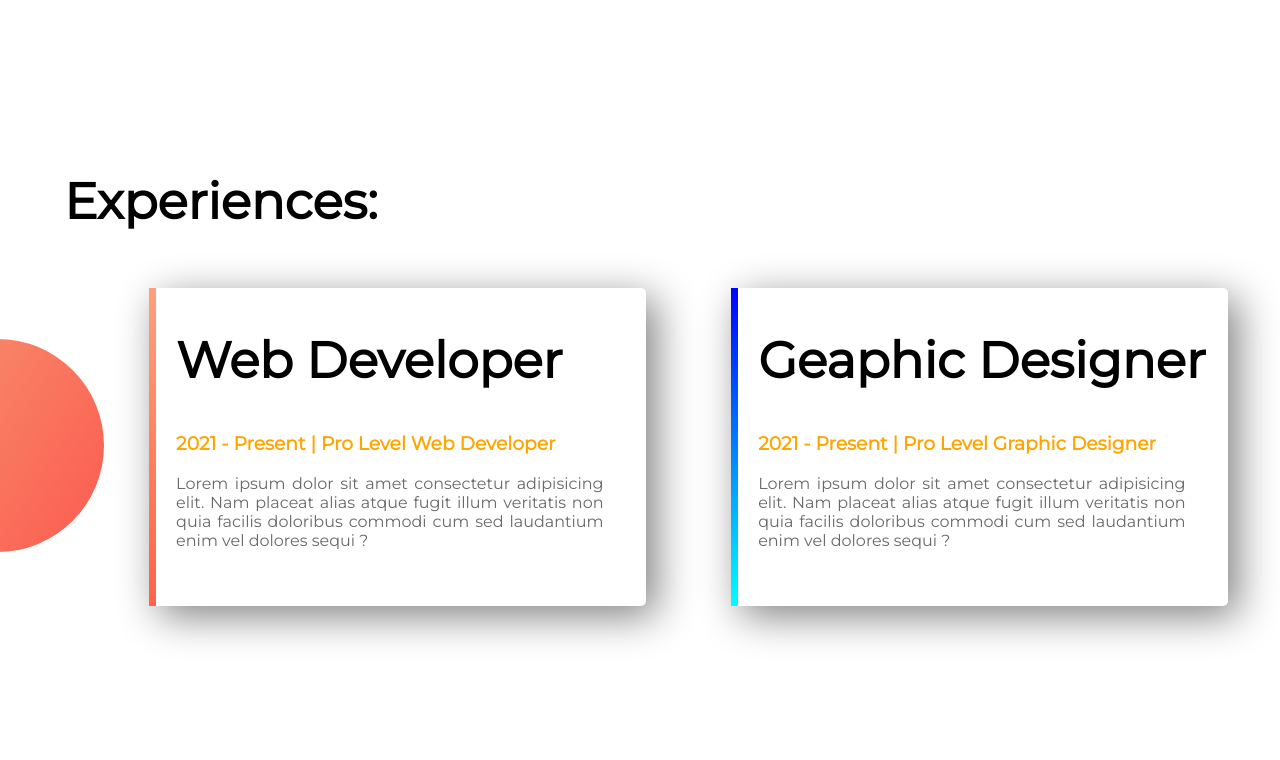
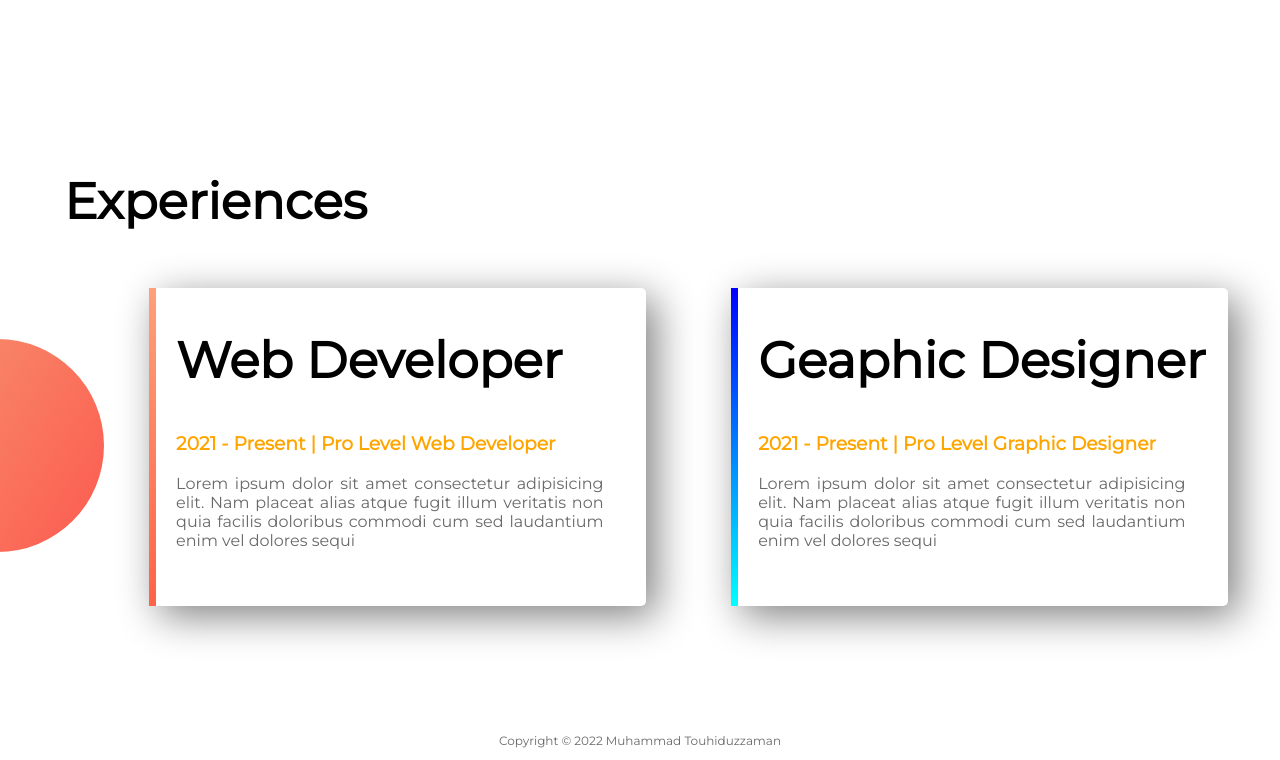
Before and after one commit to TouhidZaman/developer-portfolio, a plain HTML site: page index.html in a window 1280 px wide. Shown: the part 991-1751 px from the top of the page. Before the commit the page ends 1712 px from the top, so only its background shows below. Drawn offline with Linux system fonts and the light colour scheme.

Commit message:
footer section added

```diff
--- a/index.html
+++ b/index.html
@@ -4,13 +4,16 @@
     <meta charset="UTF-8">
     <meta http-equiv="X-UA-Compatible" content="IE=edge">
     <meta name="viewport" content="width=device-width, initial-scale=1.0">
+    <!-- Montserrat Google Font  -->
     <link rel="preconnect" href="https://fonts.googleapis.com">
     <link rel="preconnect" href="https://fonts.gstatic.com" crossorigin>
     <link href="https://fonts.googleapis.com/css2?family=Montserrat&display=swap" rel="stylesheet">
+    <!-- STYLESHEET CSS FILE  -->
     <link rel="stylesheet" href="style.css">
     <title>Welcome to my Portfolio</title>
 </head>
 <body>
+    <!-- TOP BANNER SECTION  -->
     <section class="top-banner flex">
         <div class="half-width">
             <h1>Welcome to</h1>
@@ -23,6 +26,8 @@
             <img src="images/touhid-1.jpg" alt="" srcset="">
         </div>
     </section>
+
+    <!-- DREAM BIG SECTION  -->
     <section class="dream-big flex">
         <div class="half-width">
             <img src="images/touhid-2.png" alt="">
@@ -34,20 +39,27 @@
             <a class="link-button" href="https://drive.google.com/file/d/1epqpipY1k8649K_7XEyzR9PPagnPjCm3/view?usp=sharing" target="_blank" rel="noopener noreferrer">DOWNLOAD RESUME</a>
         </div>
     </section>
+
+    <!-- EXPERIENCES SECTION  -->
     <section class="experiences-section">
-        <h1>Experiences:</h1>
+        <h1>Experiences</h1>
         <div class="experiences flex">
             <div id="full-stack-dev" class="half-width single-experience">
                 <h1>Web Developer</h1>
                 <h3 class="orange-highlight">2021 - Present | Pro Level Web Developer</h3>
-                <p>Lorem ipsum dolor sit amet consectetur adipisicing elit. Nam placeat alias atque fugit illum veritatis non quia facilis doloribus commodi cum sed laudantium enim vel dolores sequi ?</p>
+                <p>Lorem ipsum dolor sit amet consectetur adipisicing elit. Nam placeat alias atque fugit illum veritatis non quia facilis doloribus commodi cum sed laudantium enim vel dolores sequi</p>
             </div>
             <div id="graphic-design" class="half-width single-experience">
                 <h1>Geaphic Designer</h1>
                 <h3 class="orange-highlight">2021 - Present | Pro Level Graphic Designer</h3>
-                <p>Lorem ipsum dolor sit amet consectetur adipisicing elit. Nam placeat alias atque fugit illum veritatis non quia facilis doloribus commodi cum sed laudantium enim vel dolores sequi ?</p>
+                <p>Lorem ipsum dolor sit amet consectetur adipisicing elit. Nam placeat alias atque fugit illum veritatis non quia facilis doloribus commodi cum sed laudantium enim vel dolores sequi</p>
             </div>
         </div>
     </section>
+
+    <!-- FOOTER SECTION  -->
+    <footer>
+        <p>Copyright © 2022 Muhammad Touhiduzzaman</p>
+    </footer>
 </body>
 </html>
--- a/style.css
+++ b/style.css
@@ -97,3 +97,12 @@ section {
     border-image-slice: 1;
 
 }
+
+/* END OF EXPERIENCES SECTION  */
+
+/* FOOTER  */
+
+footer {
+    text-align: center;
+    font-size: 12px;
+}
```
